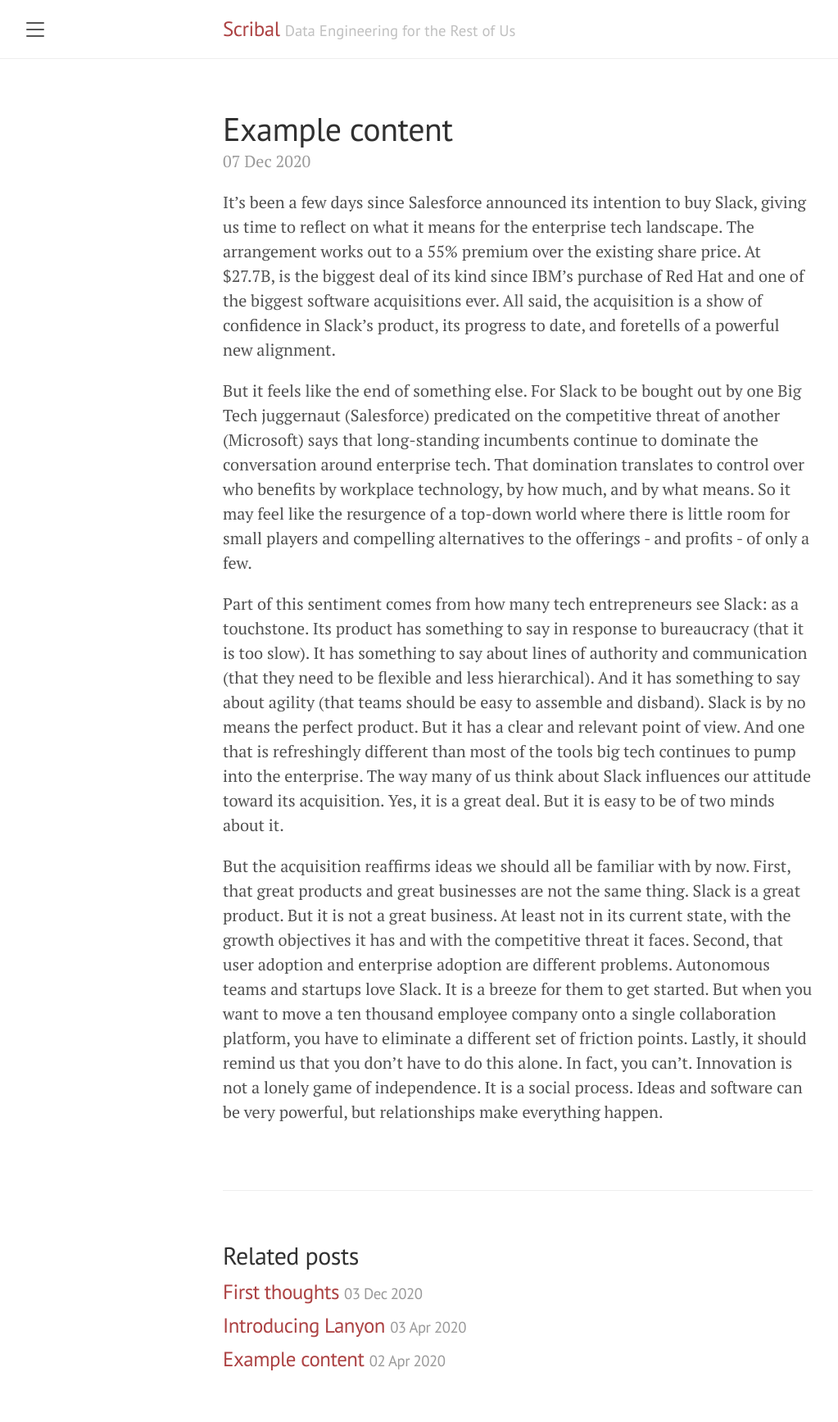
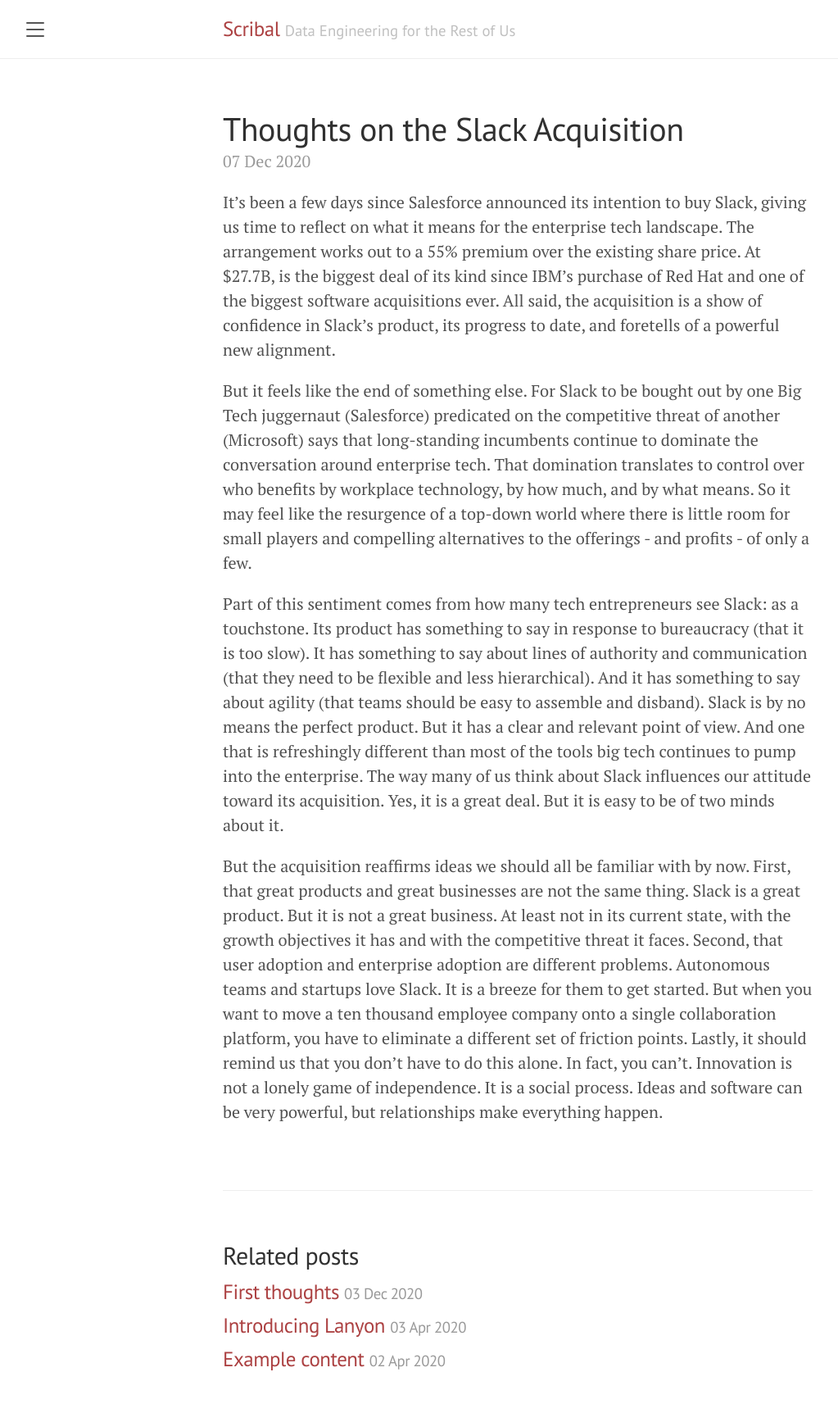
Before and after one commit to scribal-io/lanyon-jh-test, a Jekyll site: the page built from _posts/2020-12-07-salesforce-slack.md, in a window 1280 px wide. Shown: the whole page at 82% size, without its empty margins (8-1031 px from the left). Built offline with Jekyll 4.4.1, drawn with Linux system fonts in a browser that asks for light colours.

Commit message:
add title

```diff
--- a/_posts/2020-12-07-salesforce-slack.md
+++ b/_posts/2020-12-07-salesforce-slack.md
@@ -1,6 +1,6 @@
 ---
 layout: post
-title: Example content
+title: Thoughts on the Slack Acquisition
 ---
 
 It’s been a few days since Salesforce announced its intention to buy Slack, giving us time to reflect on what it means for the enterprise tech landscape.   The arrangement works out to a 55% premium over the existing share price.  At $27.7B, is the biggest deal of its kind since IBM’s purchase of Red Hat and one of the biggest software acquisitions ever.   All said, the acquisition is a show of confidence in Slack’s product, its progress to date, and foretells of a powerful new alignment.
```
